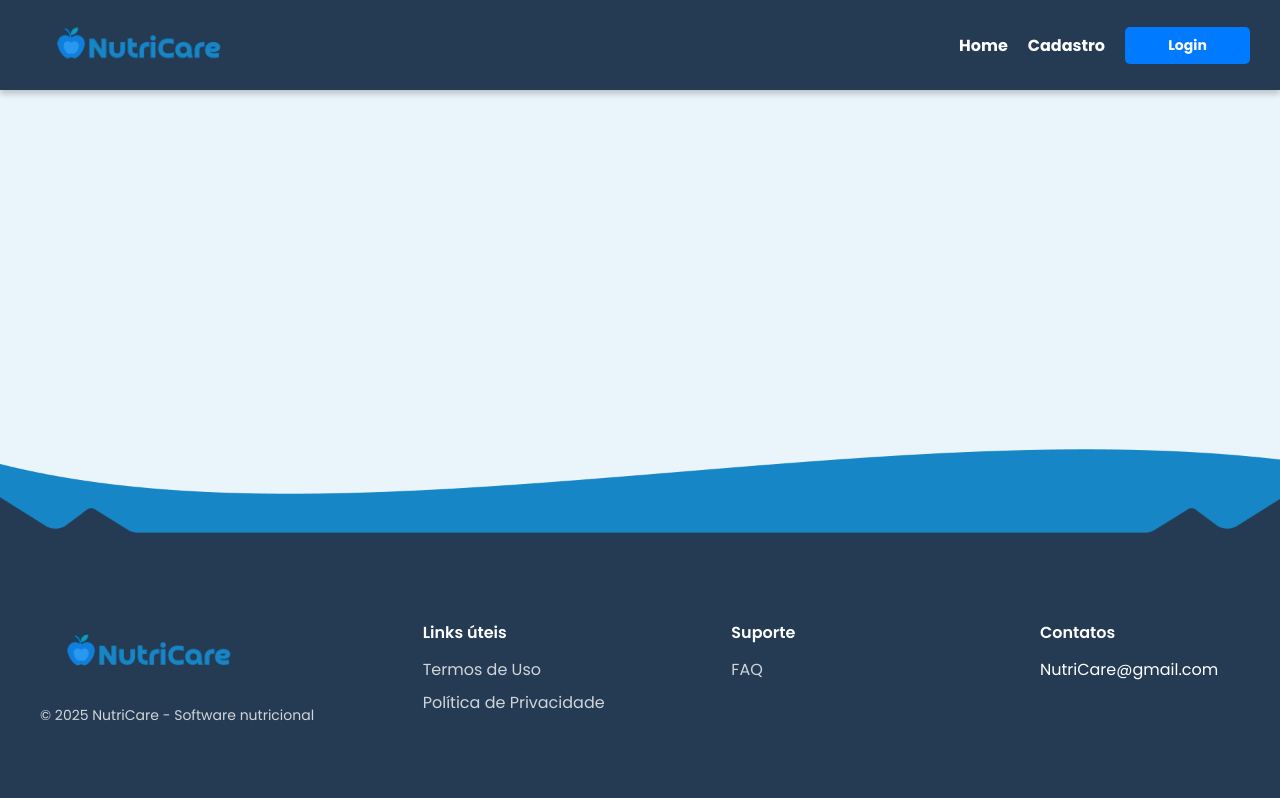
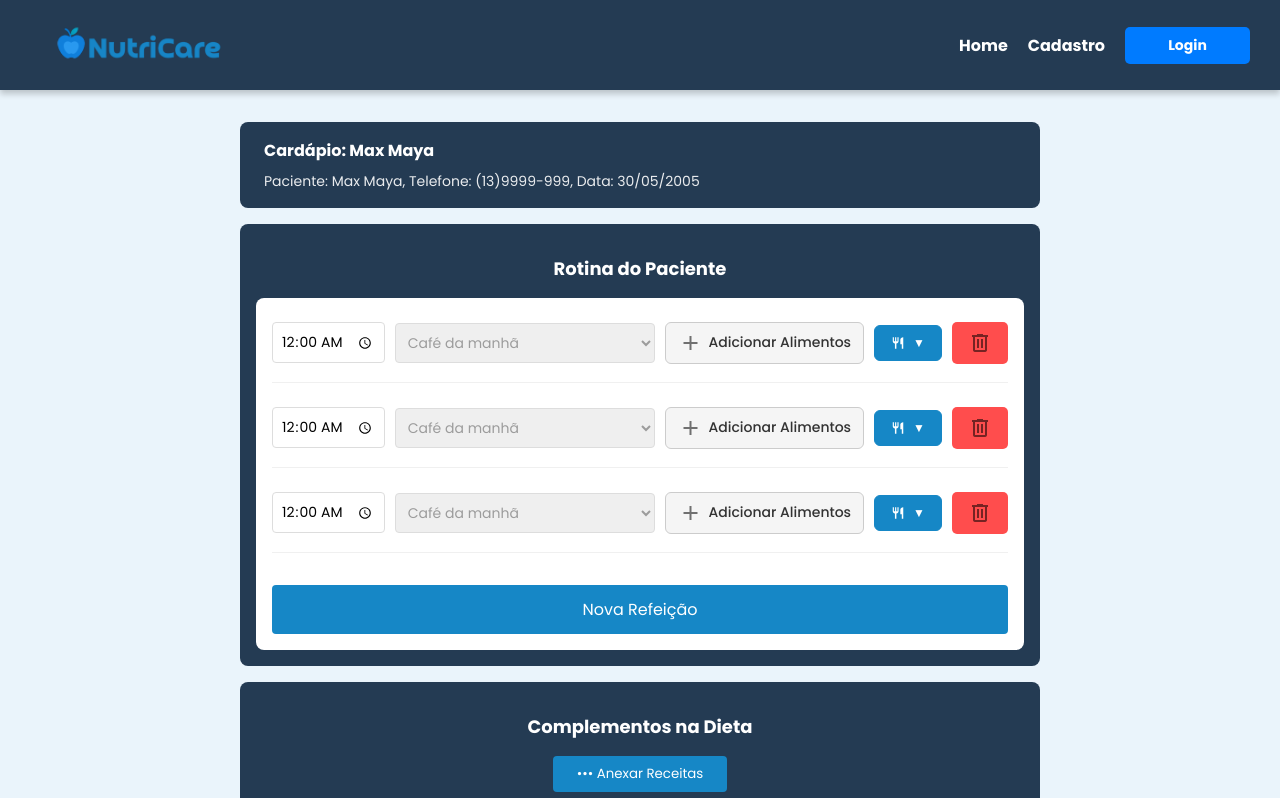
Before and after one commit to oliveiraspedro/nutricare, a React (Create React App) app in the folder frontend/: page /plano-alimentar/1 in a window 1280 px wide. Shown: the top 798 px of the page. Built offline with nearby package versions, Linux system fonts and the light colour scheme.

Commit message:
atualização da dash

```diff
--- a/frontend/src/App.tsx
+++ b/frontend/src/App.tsx
@@ -34,7 +34,7 @@ function App() {
             <Route path="/newPassword" element={<NewPassword />} />
             <Route path="/dietas" element={<Dietas />} />
             <Route path="/pacientes" element={<Pacientes />} />
-            <Route path="/plano-alimentar" element={<NutriCareDashboard />} />
+            <Route path="/plano-alimentar/:pacienteEmail" element={<NutriCareDashboard />} />
           </Routes>
         </main>
         <Footer />
--- a/frontend/src/pages/Plano/NutriCareDashboard.tsx
+++ b/frontend/src/pages/Plano/NutriCareDashboard.tsx
@@ -1,11 +1,5 @@
 import React, { useState } from "react";
-import {
-  PieChart,
-  Pie,
-  Cell,
-  ResponsiveContainer,
-  Legend,
-} from "recharts";
+import { PieChart, Pie, Cell, ResponsiveContainer, Legend } from "recharts";
 import styles from "./NutriCare.module.css";
 import Button from "../../../src/components/Button/Button";
 import RecipesApp from "../../components/Modais/RecipesApp/RecipesApp";
@@ -21,8 +15,8 @@ const NutriCareDashboard = () => {
       additionalAlimentos: "",
       foods: [
         { nome: "Pão francês", qtd: "1 unidade(s) ou 50g" },
-        { nome: "Ovo de galinha", qtd: "1 unidade(s) ou 50g" }
-      ]
+        { nome: "Ovo de galinha", qtd: "1 unidade(s) ou 50g" },
+      ],
     },
     {
       id: 2,
@@ -31,8 +25,8 @@ const NutriCareDashboard = () => {
       additionalAlimentos: "",
       foods: [
         { nome: "Banana prata", qtd: "1 unidade(s) ou 86g" },
-        { nome: "Aveia", qtd: "2 colheres de sopa" }
-      ]
+        { nome: "Aveia", qtd: "2 colheres de sopa" },
+      ],
     },
     {
       id: 3,
@@ -42,8 +36,8 @@ const NutriCareDashboard = () => {
       foods: [
         { nome: "Arroz integral", qtd: "3 colheres de sopa" },
         { nome: "Peito de frango", qtd: "100g" },
-        { nome: "Brócolis cozido", qtd: "1 xícara" }
-      ]
+        { nome: "Brócolis cozido", qtd: "1 xícara" },
+      ],
     },
   ]);
 
@@ -78,20 +72,44 @@ const NutriCareDashboard = () => {
     { nutrient: "Calorias totais", value: "530.44g" },
   ];
 
-  const addMeal = () => {
+  const addMeal = async () => {
     const newMeal = {
       id: Date.now(),
       time: "00:00",
       food: "Café da manhã",
       additionalAlimentos: "",
-      foods: []
+      foods: [],
     };
+
+    try {
+      const response = await fetch("http://localhost:8080/api/", {
+        method: "POST",
+        headers: {
+          "Content-Type": "application/json",
+        },
+        body: JSON.stringify(newMeal),
+      });
+
+      const result = await response.json();
+
+      if (response.ok) {
+        console.log("Paciente cadastrado com sucesso:", result);
+        alert("Paciente cadastrado com sucesso!");
+      } else {
+        console.error("Erro ao cadastrar paciente:", result);
+        alert(result.message || "Erro ao cadastrar paciente. Tente novamente.");
+        return;
+      }
+    } catch (error) {
+      console.error("Erro no cadastro:", error);
+      alert("Erro ao cadastrar. Tente novamente.");
+    }
     setMeals([...meals, newMeal]);
   };
 
   const removeMeal = (id: number) => {
     setMeals(meals.filter((meal) => meal.id !== id));
-    setExpandedMeals(expandedMeals.filter(mealId => mealId !== id));
+    setExpandedMeals(expandedMeals.filter((mealId) => mealId !== id));
   };
 
   const updateMeal = (
@@ -105,30 +123,35 @@ const NutriCareDashboard = () => {
   };
 
   const toggleMealExpansion = (mealId: number) => {
-    setExpandedMeals(prev =>
+    setExpandedMeals((prev) =>
       prev.includes(mealId)
-        ? prev.filter(id => id !== mealId)
+        ? prev.filter((id) => id !== mealId)
         : [...prev, mealId]
     );
   };
 
   const addFoodToMeal = (mealId: number, newFood: any) => {
-    setMeals(meals.map(meal =>
+    setMeals(
+      meals.map((meal) =>
         meal.id === mealId
           ? { ...meal, foods: [...(meal.foods || []), newFood] }
           : meal
-    ));
+      )
+    );
   };
 
   const removeFoodFromMeal = (mealId: number, foodIndex: number) => {
-    setMeals(meals.map(meal =>
+    setMeals(
+      meals.map((meal) =>
         meal.id === mealId
           ? {
               ...meal,
-            foods: meal.foods?.filter((_, index) => index !== foodIndex) || []
+              foods:
+                meal.foods?.filter((_, index) => index !== foodIndex) || [],
             }
           : meal
-    ));
+      )
+    );
   };
 
   return (
@@ -152,13 +175,17 @@ const NutriCareDashboard = () => {
                   <input
                     type="time"
                     value={meal.time}
-                    onChange={(e) => updateMeal(meal.id, "time", e.target.value)}
+                    onChange={(e) =>
+                      updateMeal(meal.id, "time", e.target.value)
+                    }
                     className={styles.timeInput}
                   />
 
                   <select
                     value={meal.food}
-                    onChange={(e) => updateMeal(meal.id, "food", e.target.value)}
+                    onChange={(e) =>
+                      updateMeal(meal.id, "food", e.target.value)
+                    }
                     className={styles.foodSelect}
                   >
                     <option value="Café da manhã">Café da manhã</option>
@@ -186,7 +213,7 @@ const NutriCareDashboard = () => {
                     <MdRestaurant />
 
                     <span className={styles.arrow}>
-                      {expandedMeals.includes(meal.id) ? '▲' : '▼'}
+                      {expandedMeals.includes(meal.id) ? "▲" : "▼"}
                     </span>
                   </button>
 
@@ -194,7 +221,9 @@ const NutriCareDashboard = () => {
                     label=""
                     variant="danger"
                     size="medium"
-                    icon={<span className="material-symbols-outlined">delete</span>}
+                    icon={
+                      <span className="material-symbols-outlined">delete</span>
+                    }
                     onClick={() => removeMeal(meal.id)}
                   />
                 </div>
@@ -215,7 +244,9 @@ const NutriCareDashboard = () => {
                           >
                             <span className="material-symbols-outlined">delete</span>
                           </button>*/}
-                          {index < meal.foods.length - 1 && <hr className={styles.foodDivider} />}
+                          {index < meal.foods.length - 1 && (
+                            <hr className={styles.foodDivider} />
+                          )}
                         </div>
                       ))
                     ) : (
@@ -367,9 +398,11 @@ const NutriCareDashboard = () => {
                   if (selectedMealId) {
                     addFoodToMeal(selectedMealId, newFood);
                   }
-                  setPrescribedFoods(prev => [...prev, newFood]);
+                  setPrescribedFoods((prev) => [...prev, newFood]);
                 }}
-                onRemove={(id) => setPrescribedFoods(prev => prev.filter(f => f.id !== id))}
+                onRemove={(id) =>
+                  setPrescribedFoods((prev) => prev.filter((f) => f.id !== id))
+                }
                 onClose={() => setShowFoodModal(false)}
               />
             </div>
```
Lines whose indentation alone changed are shown as unchanged.
